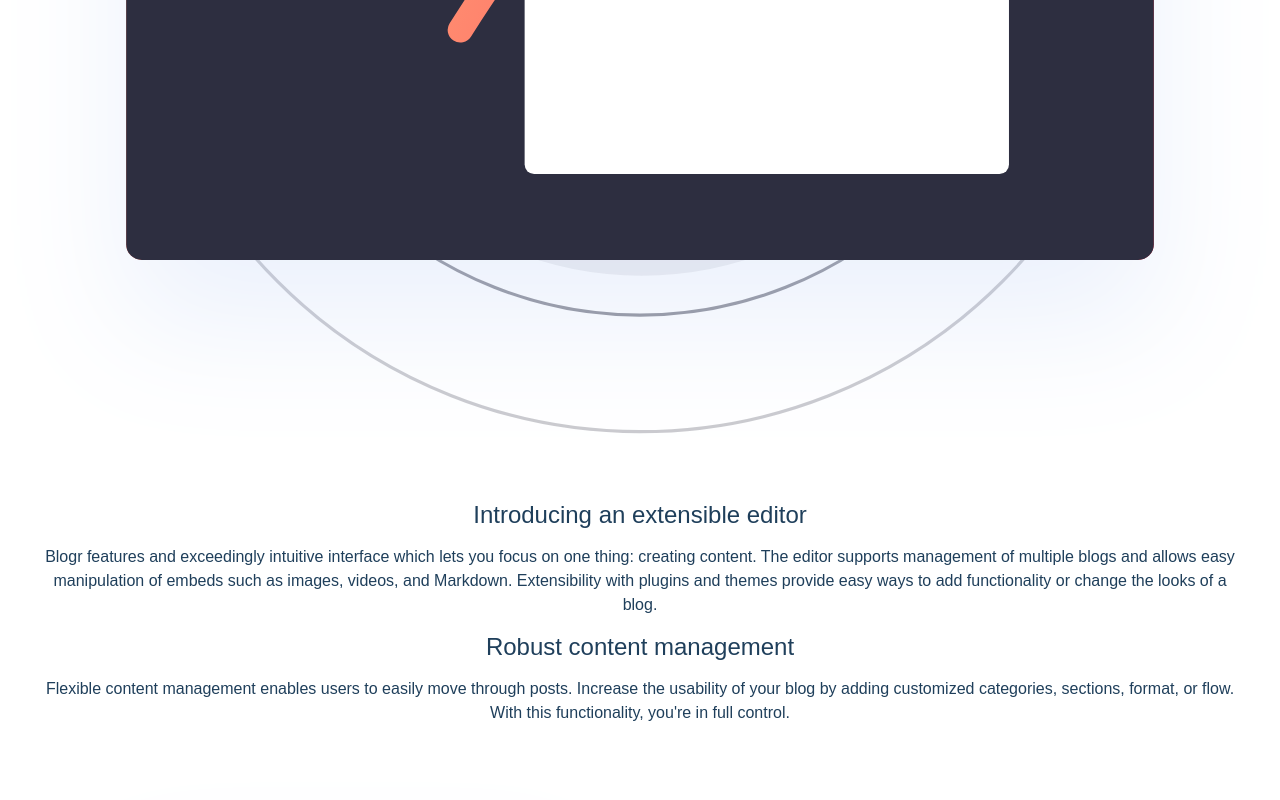
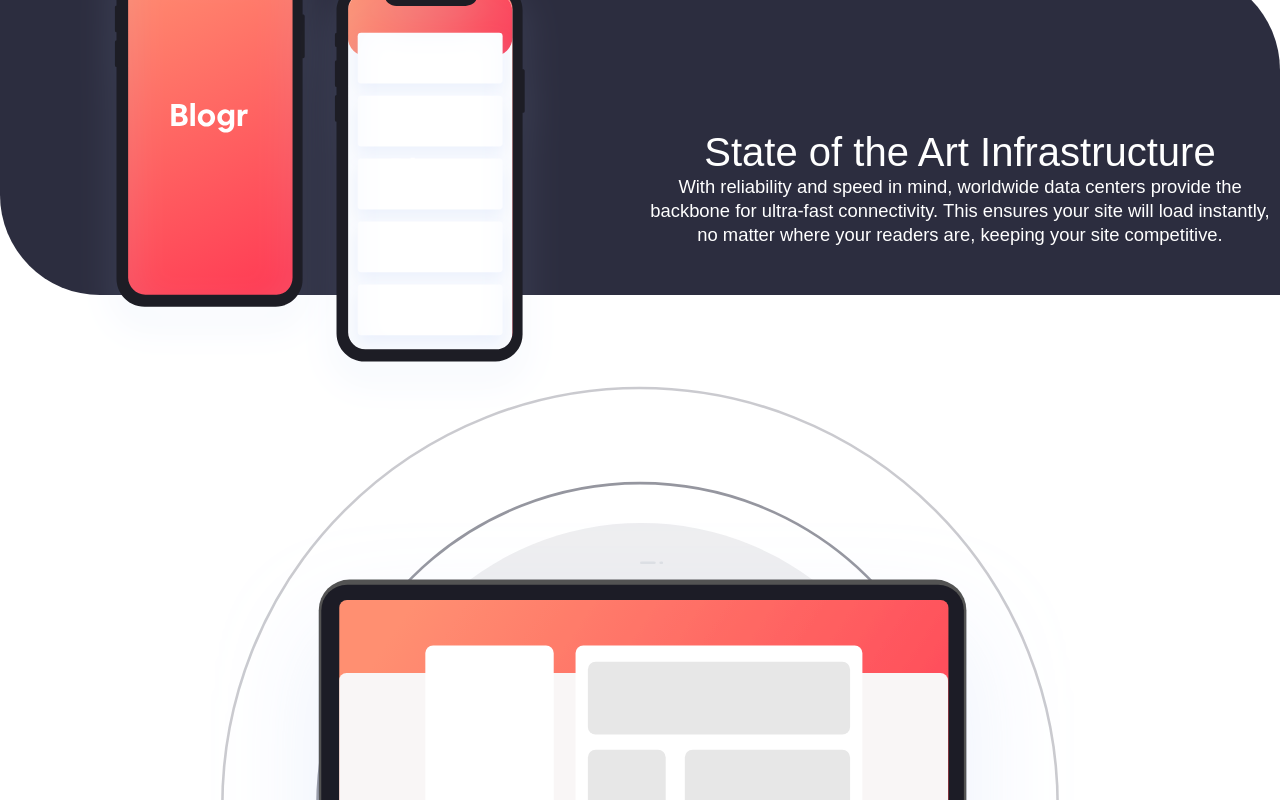
Before and after one commit to Opabby/blog-landing-page, a plain HTML site: page index.html in a window 1280 px wide. Shown: the part 1220-2020 px from the top of the page. Drawn offline with Linux system fonts and the light colour scheme.

Commit message:
Developing the desktop version

```diff
--- a/css/conteudo.css
+++ b/css/conteudo.css
@@ -103,6 +103,69 @@
 }
 
 @media screen and (min-width: 1024px){
+    .mobile{
+        display: none;
+    }
 
+    .editor{
+        background-image: url(../images/illustration-editor-desktop.svg);
+        background-position: 125% 30%;
+        background-repeat: no-repeat;
+        background-size: 50%;
+        padding-bottom: 4rem;
+        height: auto;
+    }
 
+    .editor__title{
+        font-size: 2rem;
+    }
+
+    .editor__texts{
+        text-align: left;
+        display: flex;
+        flex-direction: column;
+        margin-right: 50vw;
+        margin-left: 8rem;
+    }
+
+    .introduction{
+        margin: 1.5rem 0;
+    }
+
+    .introduction__title{
+        font-weight: 600;
+        margin-left: 0;
+    }
+
+    .introduction__text{
+        margin-left: 0;
+        margin-right: 0;
+    }
+
+    .description__title{
+        font-weight: 600;
+        margin-left: 0;
+    }
+
+    .description__text{
+        margin-left: 0;
+        margin-right: 0;
+    }
+
+    .sobre__card--cell{
+        width: 30rem;
+        margin-left: 0rem;
+        margin-right: 50vw;
+        margin-bottom: -28rem;
+    }
+
+    .sobre__card--title {
+        margin: 0;
+        margin-left: 50vw;
+    }
+    .sobre__card--text{
+        margin: 0;
+        margin-left: 50vw;
+        margin-bottom
+    }
 }
--- a/index.html
+++ b/index.html
@@ -51,7 +51,6 @@
         <div class="editor__conteúdo">
           <div clas="editor__illustration">
             <img class="editor__illustration--img mobile" src="./images/illustration-editor-mobile.svg">
-            <img class="editor__illustration--img desktop" src="./images/illustration-editor-desktop.svg">
           </div>
           <div class="editor__texts">
             <div class="introduction">
@@ -67,10 +66,12 @@
       </section>
       <section class="sobre">
         <div class="sobre__card">
-            <img class="sobre__card--cell" src="./images/illustration-phones.svg">
+          <img class="sobre__card--cell" src="./images/illustration-phones.svg">
           <div class="sobre__card--azul">
-            <h1 class="sobre__card--title">State of the Art Infrastructure</h1>
-            <p class="sobre__card--text">With reliability and speed in mind, worldwide data centers provide the backbone for ultra-fast connectivity. This ensures your site will load instantly, no matter where your readers are, keeping your site competitive.</p>
+            <div class="textos--card--azul">
+              <h1 class="sobre__card--title">State of the Art Infrastructure</h1>
+              <p class="sobre__card--text">With reliability and speed in mind, worldwide data centers provide the backbone for ultra-fast connectivity. This ensures your site will load instantly, no matter where your readers are, keeping your site competitive.</p>
+            </div>
           </div>
         </div>
         <div class="sobre__computer">
```
